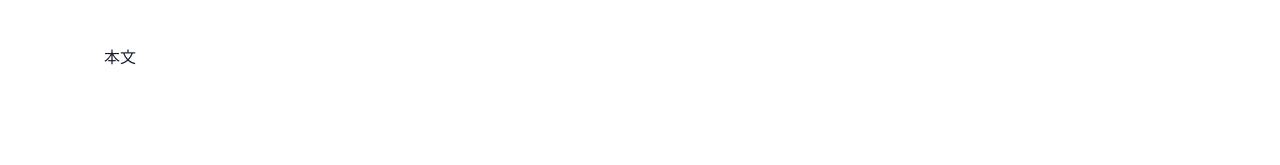
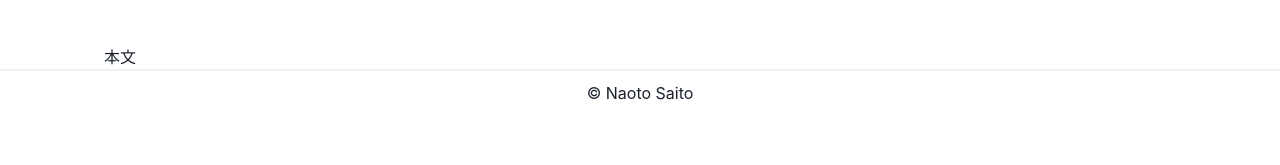
Before and after one commit to lamlam/blog2021, a Next.js app: page / in a window 1280 px wide. Shown: the part 132-297 px from the top of the page. Built offline with nearby package versions, Linux system fonts and the light colour scheme.

Commit message:
Add footer

```diff
--- /dev/null
+++ b/components/Footer.tsx
@@ -0,0 +1,17 @@
+import { HStack, Text, Container } from "@chakra-ui/react";
+type Props = {};
+
+export default function Footer(props: Props) {
+  return (
+    <Container
+      borderTop="solid 2px"
+      borderColor="gray.100"
+      maxWidth="full"
+      centerContent
+    >
+      <HStack p="10px">
+        <Text>© Naoto Saito</Text>
+      </HStack>
+    </Container>
+  );
+}
--- a/pages/index.tsx
+++ b/pages/index.tsx
@@ -1,6 +1,7 @@
 import { Text, Container } from "@chakra-ui/react";
 import Nav from "../components/Nav";
 import Title from "../components/Title";
+import Footer from "../components/Footer";
 
 export default function Home() {
   return (
@@ -10,6 +11,7 @@ export default function Home() {
       <Container maxWidth="6xl" p="0px 40px">
         <Text>本文</Text>
       </Container>
+      <Footer />
     </>
   );
 }
```
